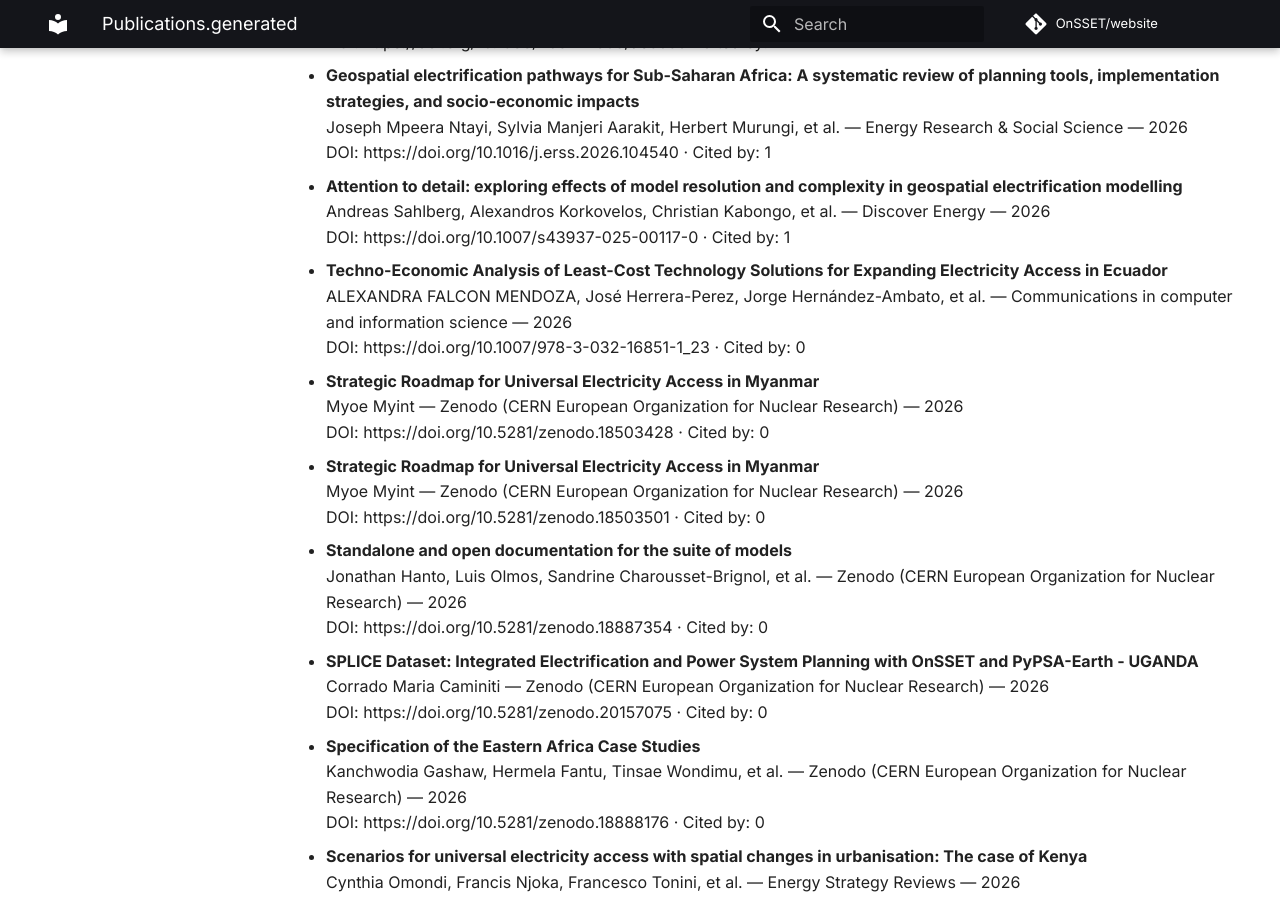
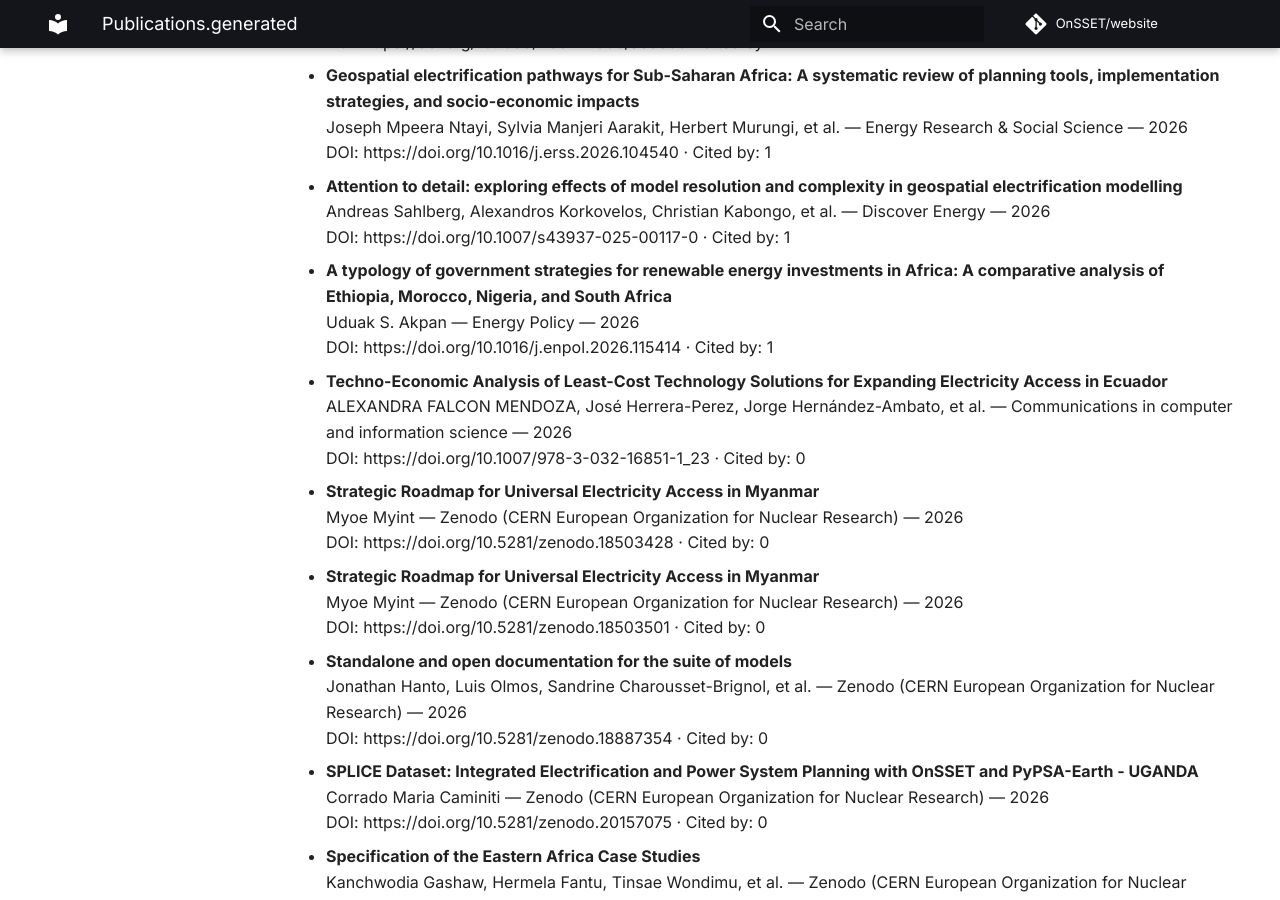
Before and after one commit to OnSSET/website, an MkDocs documentation site: the page built from docs/publications.generated.md, in a window 1280 px wide and 900 px high, scrolled down 902 px. Built offline with MkDocs 1.6.1 and Material for MkDocs 9.7.7, drawn with Linux system fonts in a browser that asks for light colours; comment, search, counter and statistics services are not loaded; some of the changed text lies outside the part shown.

Commit message:
Auto-update publications

```diff
--- a/docs/publications.generated.md
+++ b/docs/publications.generated.md
@@ -29,6 +29,10 @@ No results found.
 - **Attention to detail: exploring effects of model resolution and complexity in geospatial electrification modelling**
   Andreas Sahlberg, Alexandros Korkovelos, Christian Kabongo, et al. — Discover Energy — 2026
   DOI: https://doi.org/10.1007/s43937-025-00117-0 · Cited by: 1
+
+- **A typology of government strategies for renewable energy investments in Africa: A comparative analysis of Ethiopia, Morocco, Nigeria, and South Africa**
+  Uduak S. Akpan — Energy Policy — 2026
+  DOI: https://doi.org/10.1016/j.enpol.2026.115414 · Cited by: 1
 
 - **Techno-Economic Analysis of Least-Cost Technology Solutions for Expanding Electricity Access in Ecuador**
   ALEXANDRA FALCON MENDOZA, José Herrera-Perez, Jorge Hernández-Ambato, et al. — Communications in computer and information science — 2026
```
Also changed, not shown: other parts of docs/publications.generated.md (+0 -4 lines).
